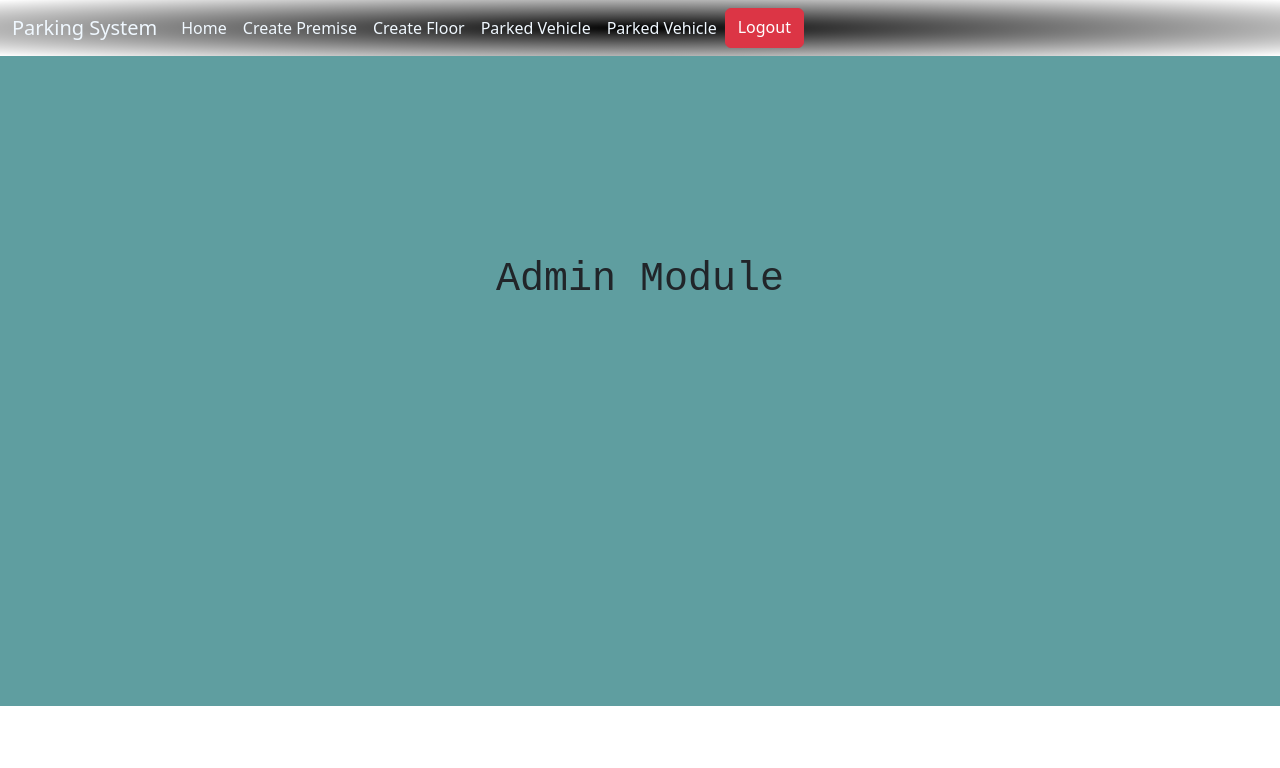
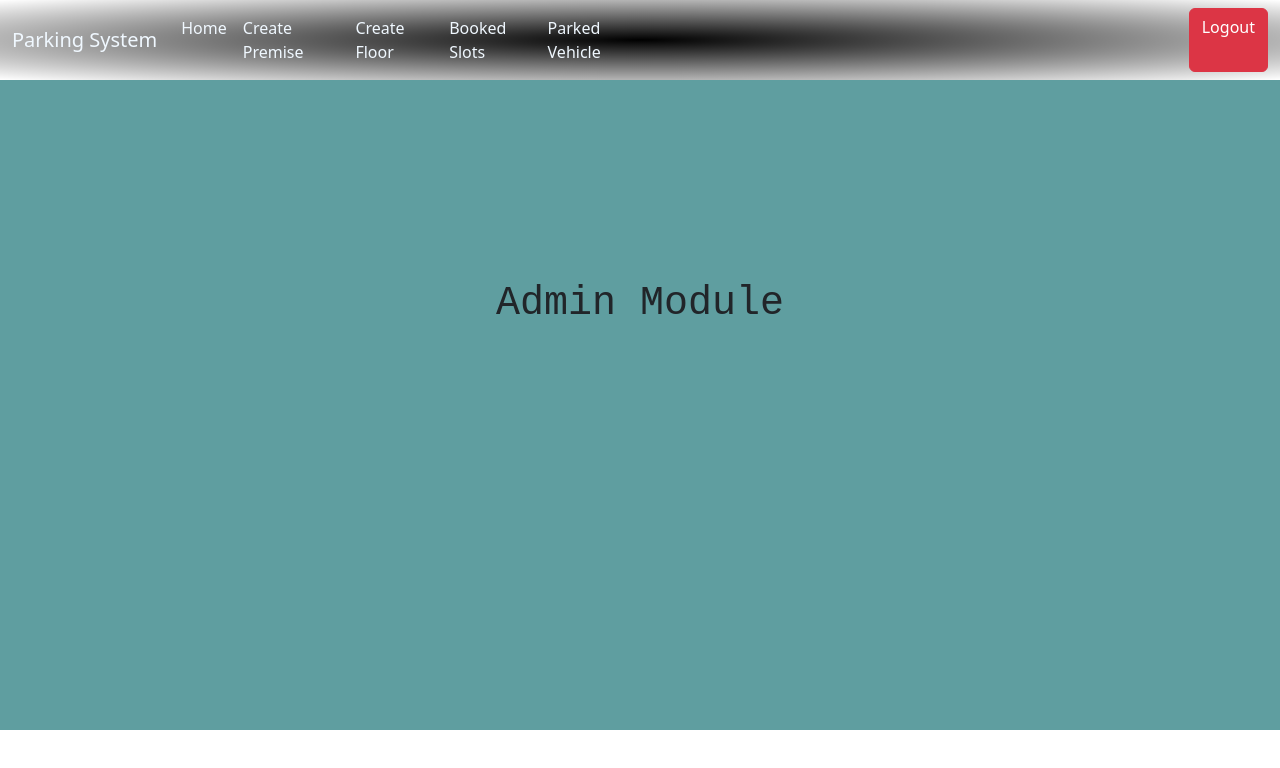
Before and after one commit to rishabh-glitch/parking-system, a React (Create React App) app: page /adminhome in a window 1280 px wide. Shown: the top 768 px of the page. Built offline with nearby package versions, Linux system fonts and the light colour scheme.

Commit message:
Update HeaderComponent.js

```diff
--- a/src/components/HeaderComponent.js
+++ b/src/components/HeaderComponent.js
@@ -15,13 +15,13 @@ const HeaderComponent = () => {
         <Navbar.Toggle aria-controls="basic-navbar-nav" />
         <Navbar.Collapse id="basic-navbar-nav">
           <Nav className="me-auto" >
-            <Link to="#home"className='nav-link active' style = {{color:"aliceblue"}}>Home</Link>
+            <Link to="/adminhome"className='nav-link active' style = {{color:"aliceblue"}}>Home</Link>
             {/* <Link to="/bookparkingslot" className='nav-link active' style = {{color:"aliceblue"}}>BookSlots</Link> */}
             <Link to = "/createpremisecomponent" className='nav-link active' style = {{color:"aliceblue"}}>Create Premise</Link>
-            <Link to = "#link" className='nav-link active' style = {{color:"aliceblue"}}>Create Floor</Link>
-            <Link to="/bookedparkingslot" className='nav-link active' style = {{color:"aliceblue"}}>Parked Vehicle</Link>
+            <Link to = "/createfloor" className='nav-link active' style = {{color:"aliceblue"}}>Create Floor</Link>
+            <Link to="/bookedparkingslot" className='nav-link active' style = {{color:"aliceblue"}}>Booked Slots</Link>
             <Link to="/parkedvehicle" className='nav-link active' style = {{color:"aliceblue"}}>Parked Vehicle</Link>
-            <Link className='btn btn-danger'to="/">Logout</Link>
+            <Link className='btn btn-danger'to="/" style={{marginLeft:"540px"}}>Logout</Link>
           </Nav>
         </Navbar.Collapse>
       </Container>
```
